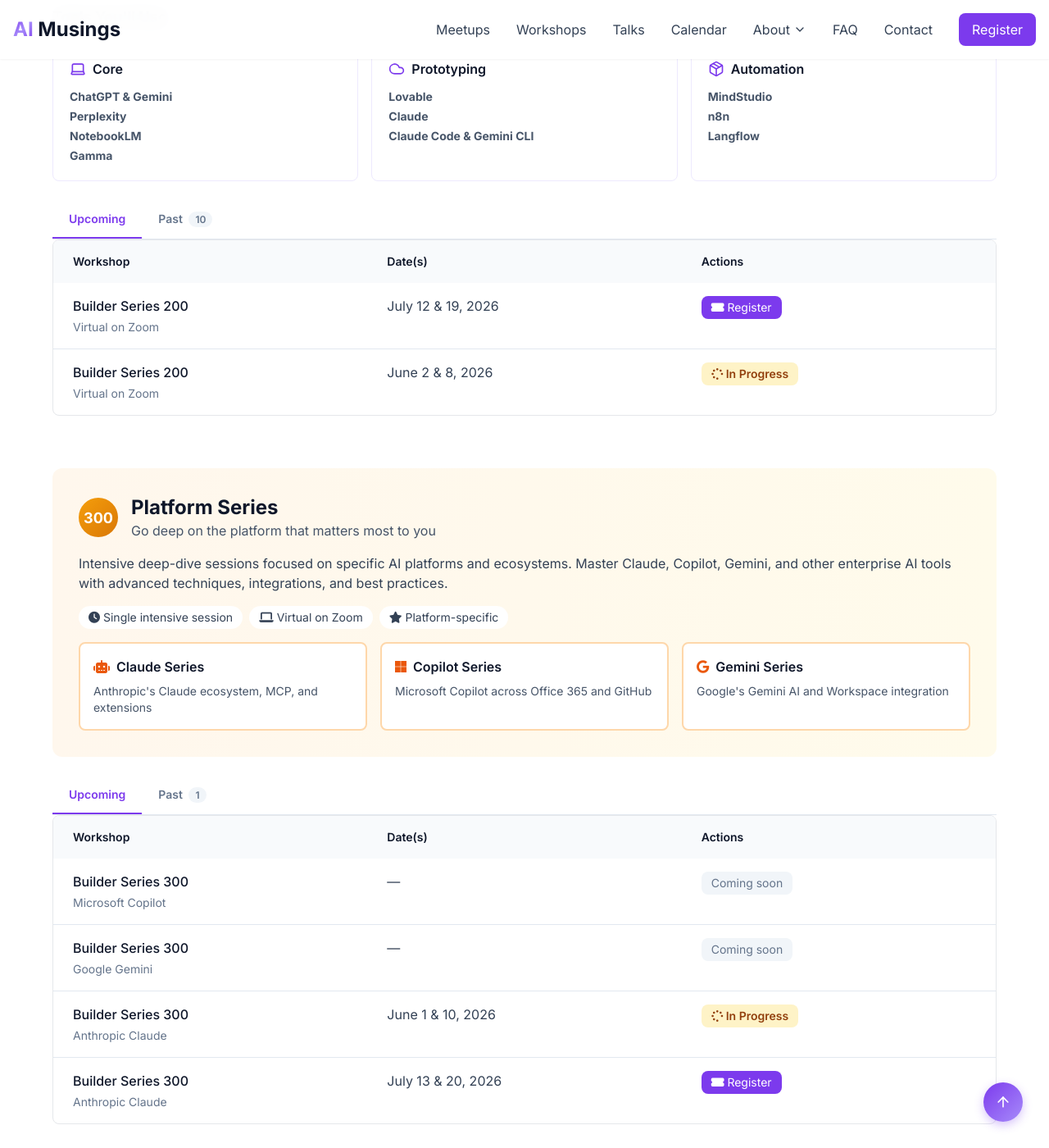
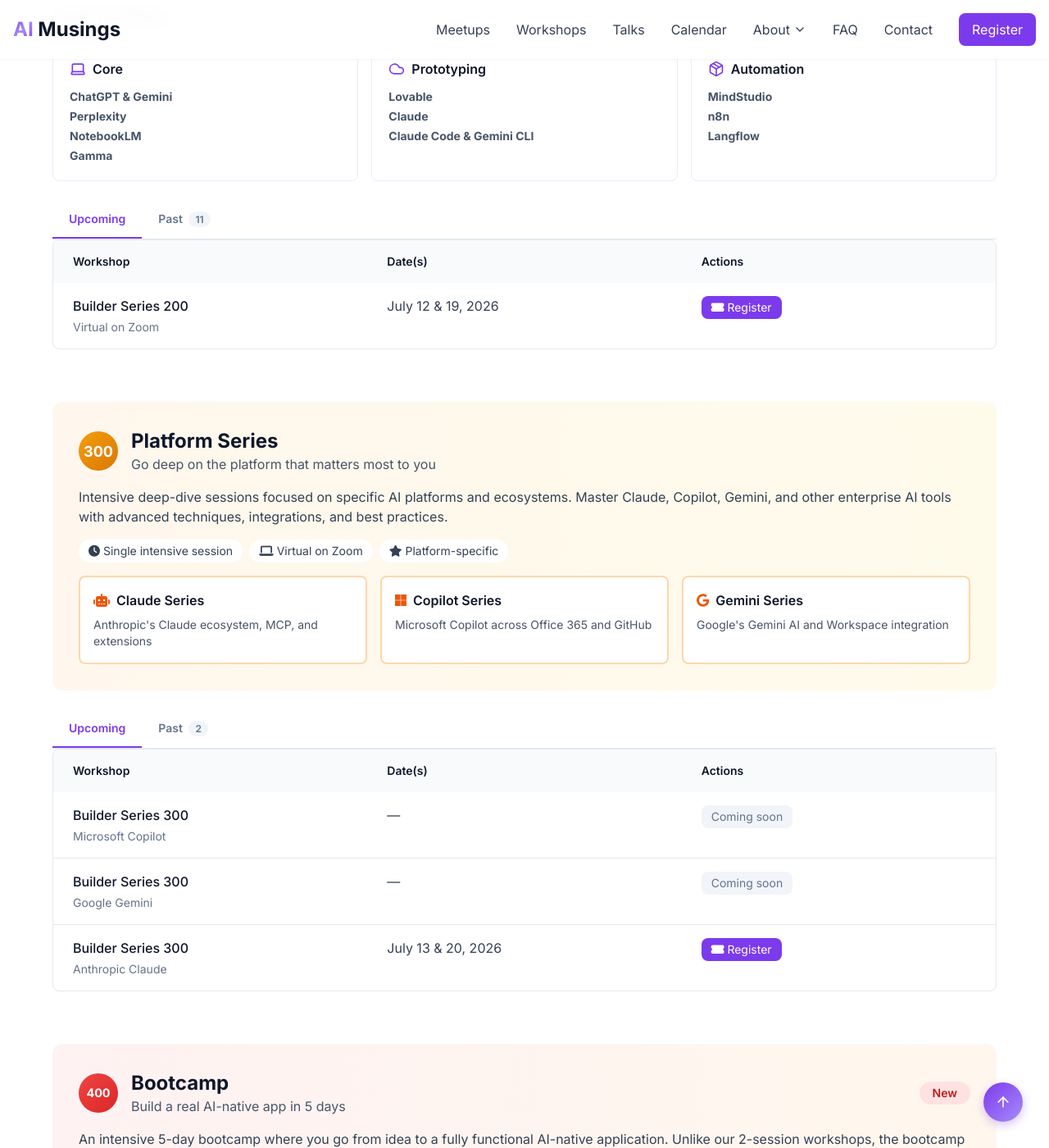
Before and after one commit to pulsarventures/aimusings.site, a Jekyll site: the page built from index.html, in a window 1280 px wide and 1400 px high, scrolled down 6881 px. Shown: the whole window at 82% size. Built offline with Jekyll 4.4.1, drawn with Linux system fonts in a browser that asks for light colours; nearby versions of some CDN libraries; the list of posts is cut into pages by our own code.

Commit message:
Mark June Builder Series 11 and Claude Series 300 workshops as completed
Co-Authored-By: Claude Opus 4.6 <noreply@anthropic.com>

```diff
--- a/_data/workshops.yml
+++ b/_data/workshops.yml
@@ -62,7 +62,7 @@
   series: "Builder Series 200"
   date: "2026-06-02"
   dates: "June 2 & 8, 2026"
-  status: "in-progress"
+  status: "completed"
   format: "Virtual on Zoom"
   duration: "2 sessions"
   description: "Hands-on AI workshop - Learn, Build, Apply with industry-leading tools"
@@ -333,7 +333,7 @@
   company: "Anthropic"
   date: "2026-06-01"
   dates: "June 1 & 10, 2026"
-  status: "in-progress"
+  status: "completed"
   format: "Virtual on Zoom"
   duration: "2 sessions"
   description: "Deep dive into Anthropic's Claude ecosystem - Chat, Cowork, Code, Extensions, and MCP"
```
